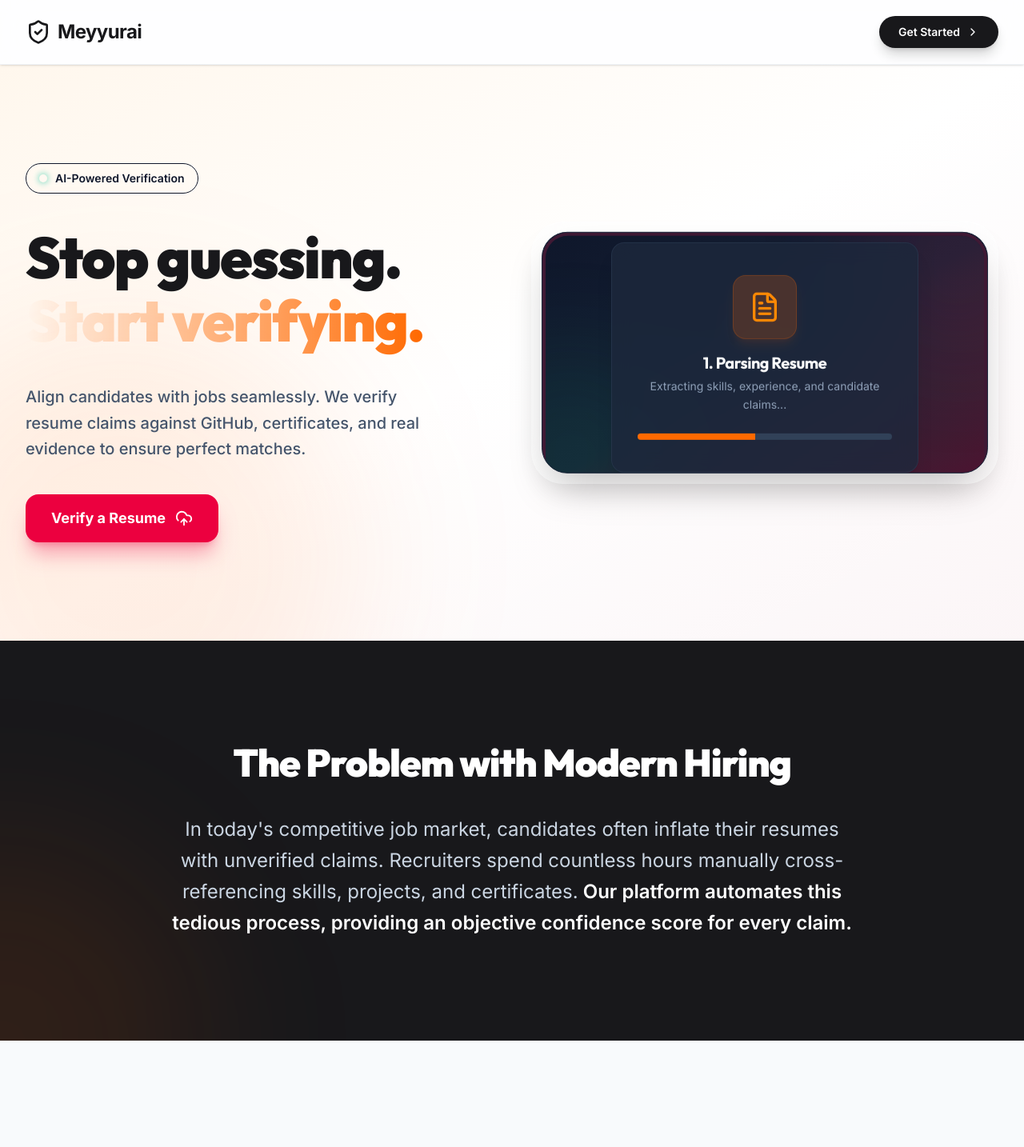
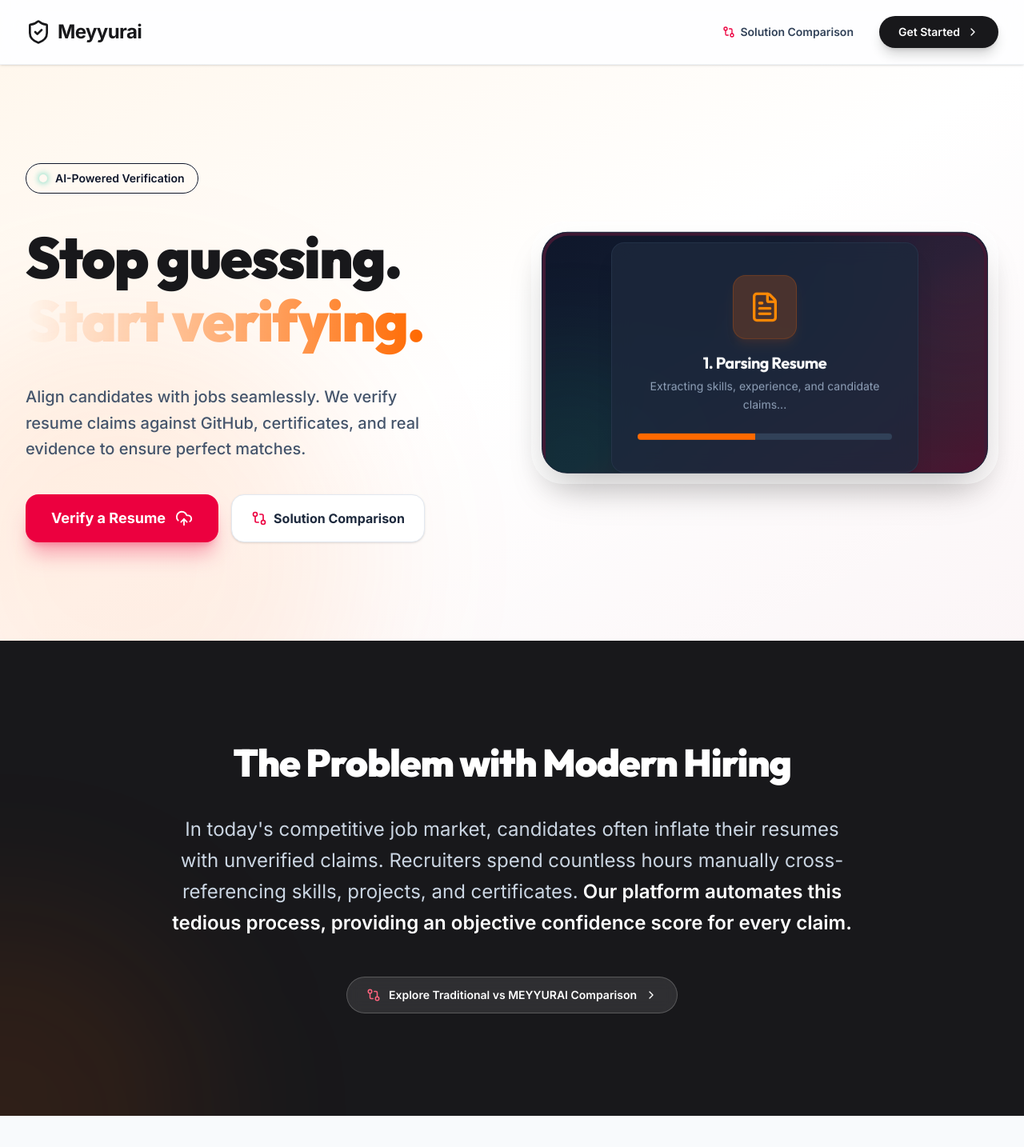
Before and after one commit to Divakar1607/Meyyurai, a React (Vite) app in the folder frontend/: page / in a window 1280 px wide. Shown: the top 1434 px of the page at 80% size. Built offline with nearby package versions, Linux system fonts and the light colour scheme.

Commit message:
feat(navigation): integrate Solution Comparison into LandingPage navbar and hero

```diff
--- a/frontend/src/components/LandingPage.jsx
+++ b/frontend/src/components/LandingPage.jsx
@@ -1,7 +1,7 @@
 import React from 'react';
 import { useNavigate } from 'react-router-dom';
 import { motion } from 'framer-motion';
-import { UploadCloud, CheckCircle, Search, Target, FileText, GitBranch, Database, Code, ShieldCheck, ChevronRight } from 'lucide-react';
+import { UploadCloud, CheckCircle, Search, Target, FileText, GitBranch, Database, Code, ShieldCheck, ChevronRight, GitCompare } from 'lucide-react';
 import HeroAnimation from './HeroAnimation';
 
 // Reusable scroll animation wrapper
@@ -30,10 +30,23 @@
         className="border-b border-slate-200/50 bg-white/80 backdrop-blur-xl sticky top-0 z-50 shadow-sm"
       >
         <div className="max-w-7xl mx-auto px-4 sm:px-6 lg:px-8 h-20 flex items-center justify-between">
-          <div className="flex items-center gap-2 text-brand-dark font-black text-2xl tracking-tight cursor-pointer">
+          <div
+            onClick={() => navigate('/')}
+            className="flex items-center gap-2 text-brand-dark font-black text-2xl tracking-tight cursor-pointer"
+          >
             <ShieldCheck size={32} className="text-brand-rose" />
             <span>Meyyurai</span>
           </div>
+
+          <div className="flex items-center gap-3 sm:gap-4">
+            <button
+              onClick={() => navigate('/solution-comparison')}
+              className="px-4 py-2 text-slate-700 hover:text-rose-600 font-semibold text-sm rounded-full hover:bg-slate-100 transition-colors flex items-center gap-1.5"
+            >
+              <GitCompare size={16} className="text-rose-600" />
+              <span>Solution Comparison</span>
+            </button>
+
             <motion.button
               whileHover={{ scale: 1.05 }}
               whileTap={{ scale: 0.95 }}
@@ -42,6 +55,7 @@
             >
               Get Started <ChevronRight size={16} />
             </motion.button>
+          </div>
         </div>
       </motion.nav>
 
@@ -88,7 +102,7 @@
 
               <motion.div
                 initial={{ opacity: 0, y: 20 }} animate={{ opacity: 1, y: 0 }} transition={{ duration: 0.6, delay: 0.3 }}
-                className="flex flex-col sm:flex-row gap-5"
+                className="flex flex-col sm:flex-row gap-4"
               >
                 <motion.button
                   whileHover={{ scale: 1.02, boxShadow: "0px 15px 30px -5px rgba(2, 195, 154, 0.4)" }}
@@ -97,6 +111,14 @@
                   className="px-8 py-4 bg-rose-600 text-white font-bold rounded-2xl shadow-xl shadow-rose-600/30 flex items-center justify-center gap-3 text-lg transition-all"
                 >
                   Verify a Resume <UploadCloud size={22} />
+                </motion.button>
+                <motion.button
+                  whileHover={{ scale: 1.02 }}
+                  whileTap={{ scale: 0.98 }}
+                  onClick={() => navigate('/solution-comparison')}
+                  className="px-6 py-4 bg-white hover:bg-slate-50 text-slate-800 font-bold rounded-2xl border border-slate-200 shadow-sm flex items-center justify-center gap-2 text-base transition-all"
+                >
+                  <GitCompare size={20} className="text-rose-600" /> Solution Comparison
                 </motion.button>
               </motion.div>
             </div>
@@ -129,6 +151,17 @@
             Recruiters spend countless hours manually cross-referencing skills, projects, and certificates.
             <strong className="text-white font-semibold"> Our platform automates this tedious process, providing an objective confidence score for every claim.</strong>
           </p>
+
+          <div className="pt-2">
+            <button
+              onClick={() => navigate('/solution-comparison')}
+              className="inline-flex items-center gap-2.5 px-6 py-3 rounded-full bg-white/10 hover:bg-white/20 text-white font-semibold text-sm border border-white/20 backdrop-blur-sm transition-all"
+            >
+              <GitCompare size={18} className="text-rose-400" />
+              <span>Explore Traditional vs MEYYURAI Comparison</span>
+              <ChevronRight size={16} />
+            </button>
+          </div>
         </ScrollFadeIn>
       </section>
 
```
Lines whose indentation alone changed are shown as unchanged.
